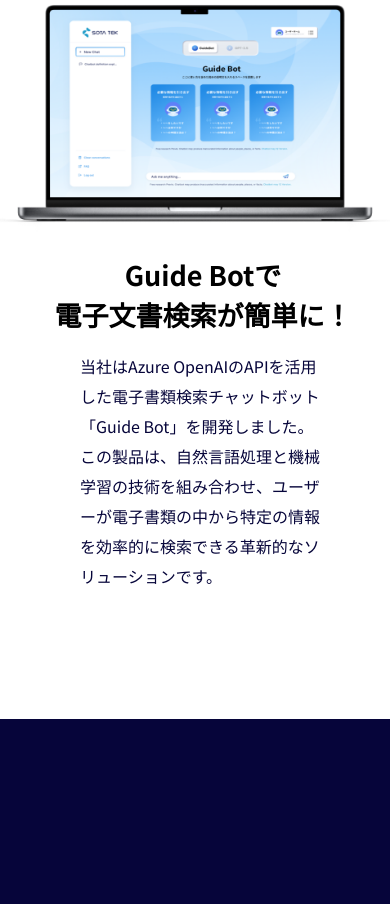
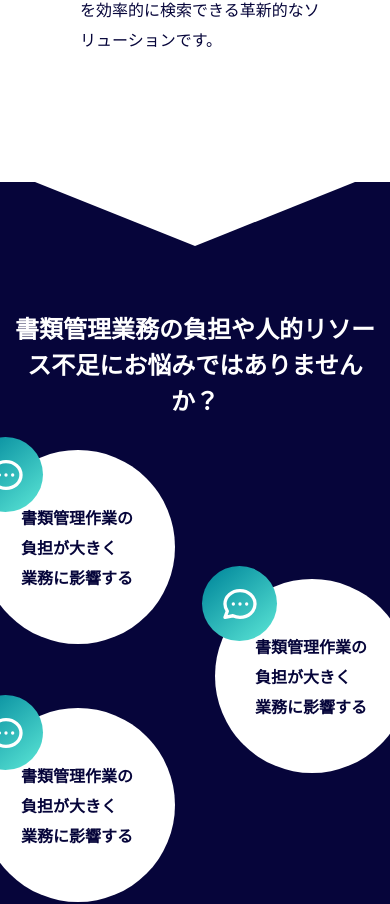
Before and after one commit to Sotatek-PhongNguyen2/Guidebot, a Next.js app: page / in a window 390 px wide. Shown: the part 784-1688 px from the top of the page. Built offline with nearby package versions, Linux system fonts and the light colour scheme.

Commit message:
ui: add responsive for 3 bubbles section

```diff
--- a/app/page.tsx
+++ b/app/page.tsx
@@ -21,8 +21,8 @@
 export default function Home() {
   const [tab, setTab] = useState("1");
   return (
-    <main className=" min-h-screen ">
-      <div className="intro-bg w-full h-[537px] ">
+    <main className=" min-h-screen">
+      <div className="intro-bg w-full h-[537px] hidden">
         <div className="container mx-auto pt-10 relative">
           <nav className="flex bg-white bg-opacity-[68%] rounded-[30px] items-center px-12 justify-between">
             <p className="font-bold text-lg">Guide Bot logo</p>
@@ -151,21 +151,60 @@
           </div>
         </div>
       </div>
-      {/* =============================== */}
-      <div className="bg-[#06053A]">
-        <div className="relative container py-11 px-8 flex justify-center items-center gap-14">
-          <div className="w-[38%] mb-9">
-            <p className="text-white font-bold text-[24px] leading-[36px] mb-8 ">
+      {/* =================Cdgsiu================= */}
+      <div className="bg-[#06053A] border-none">
+        <div className="relative container py-32 md:pt-11 md:py-11 px-8 flex flex-col md:flex-row justify-center items-center gap-14">
+          <div className="w-0 h-0 absolute top-0 md:hidden border-l-[10rem] border-l-transparent border-t-[4rem] border-t-white border-r-[10rem] border-r-transparent"></div>
+          <div className="md:w-[38%] mb-9">
+            <p className="text-white font-bold text-[24px] leading-[36px] mb-8 mx-8 md:mx-0 text-center md:text-start">
               書類管理業務の負担や人的リソース不足にお悩みではありませんか？
             </p>
-            <p className="text-white text-[14px] leading-[40px] font-medium">
-              現代企業では常に、情報共有や問い合わせへの迅速な対応が求められます。
-            </p>
-            <p className="text-white text-[14px] leading-[40px] font-medium">
-              電子書類の検索と情報収集のプロセスにおける課題として、媒体管理における従来の手段には限界があり、大量の文書から特定の情報を見つけるのに時間と労力がかかるという声が多くありました。
-            </p>
+            {/* 3 bubble, md:hidden */}
+            <div className="flex gap-10 items-center justify-center mb-8 md:hidden">
+              <div className="flex gap-16 flex-col">
+                <div className="relative w-[194px] h-[194px] bg-white rounded-full flex justify-center items-center px-10">
+                  <p className="font-bold leading-[30px] text-[#06053A]">
+                    書類管理作業の 負担が大きく 業務に影響する
+                  </p>
+                  <div className="-top-[13px] -left-[13px] absolute h-[75px] w-[75px] bg-teal rounded-full flex justify-center items-center">
+                    <span className="font-bold text-[2.5rem] text-white">
+                      <HiOutlineChat />
+                    </span>
+                  </div>
+                </div>
+                <div className="relative w-[194px] h-[194px] bg-white rounded-full flex justify-center items-center px-10">
+                  <p className="font-bold leading-[30px] text-[#06053A]">
+                    書類管理作業の 負担が大きく 業務に影響する
+                  </p>
+                  <div className="-top-[13px] -left-[13px] absolute h-[75px] w-[75px] bg-teal rounded-full flex justify-center items-center">
+                    <span className="font-bold text-[2.5rem] text-white">
+                      <HiOutlineChat />
+                    </span>
+                  </div>
+                </div>
+              </div>
+              <div className="relative w-[194px] h-[194px] bg-white rounded-full flex justify-center items-center px-10">
+                <p className="font-bold leading-[30px] text-[#06053A]">
+                  書類管理作業の 負担が大きく 業務に影響する
+                </p>
+                <div className="-top-[13px] -left-[13px] absolute h-[75px] w-[75px] bg-teal rounded-full flex justify-center items-center">
+                  <span className="font-bold text-[2.5rem] text-white">
+                    <HiOutlineChat />
+                  </span>
+                </div>
+              </div>
+            </div>
+            <div className="text-white text-[14px] leading-[40px] font-medium mx-8 md:mx-0">
+              <p>
+                現代企業では常に、情報共有や問い合わせへの迅速な対応が求められます。
+              </p>
+              <p>
+                電子書類の検索と情報収集のプロセスにおける課題として、媒体管理における従来の手段には限界があり、大量の文書から特定の情報を見つけるのに時間と労力がかかるという声が多くありました。
+              </p>
+            </div>
           </div>
-          <div className="flex gap-10 items-center ">
+          {/* 3 bubble, md screen visible */}
+          <div className="md:flex gap-10 items-center hidden">
             <div className="flex gap-16 flex-col">
               <div className="relative w-[194px] h-[194px] bg-white rounded-full flex justify-center items-center px-10">
                 <p className="font-bold leading-[30px] text-[#06053A]">
```
